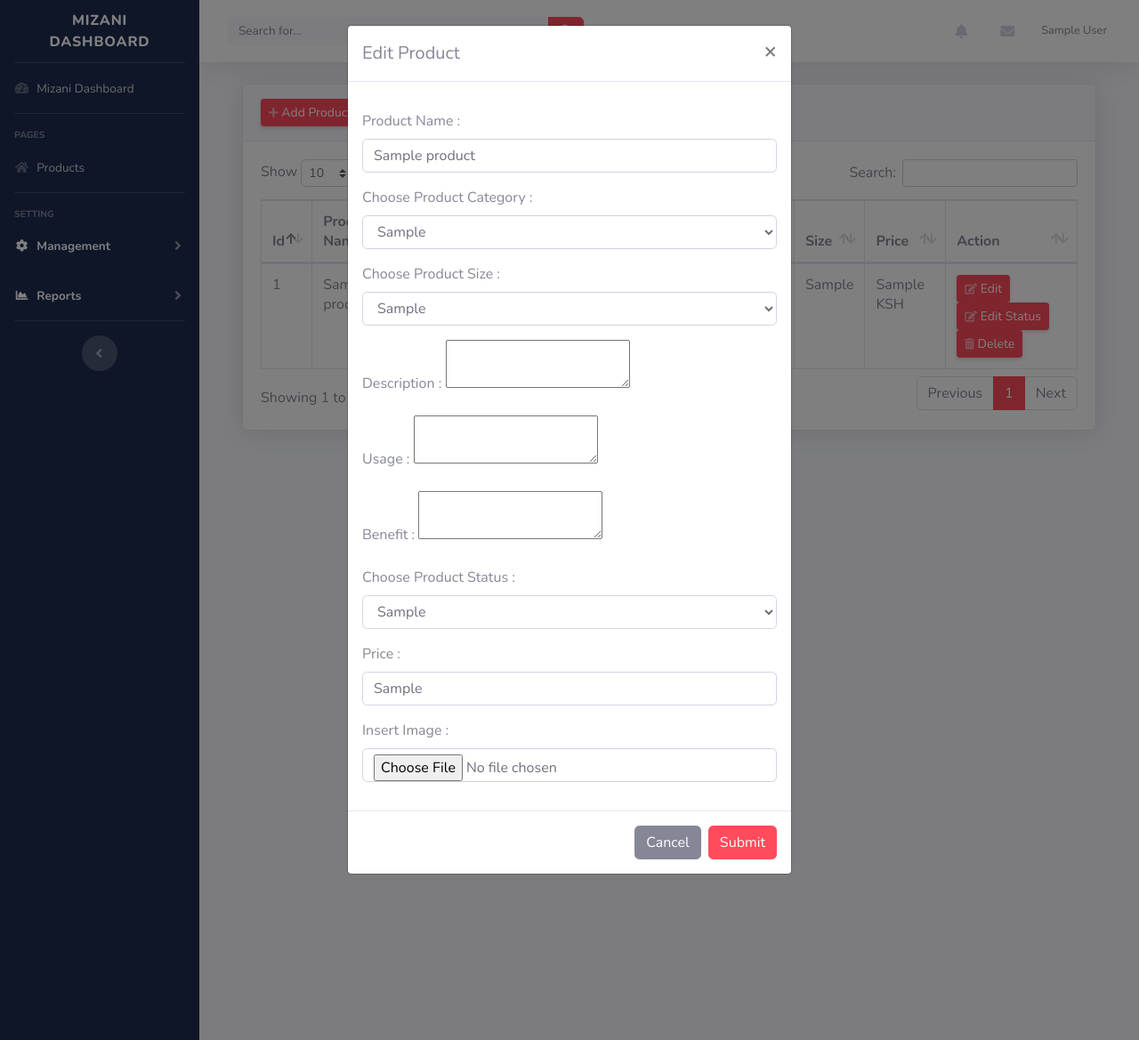
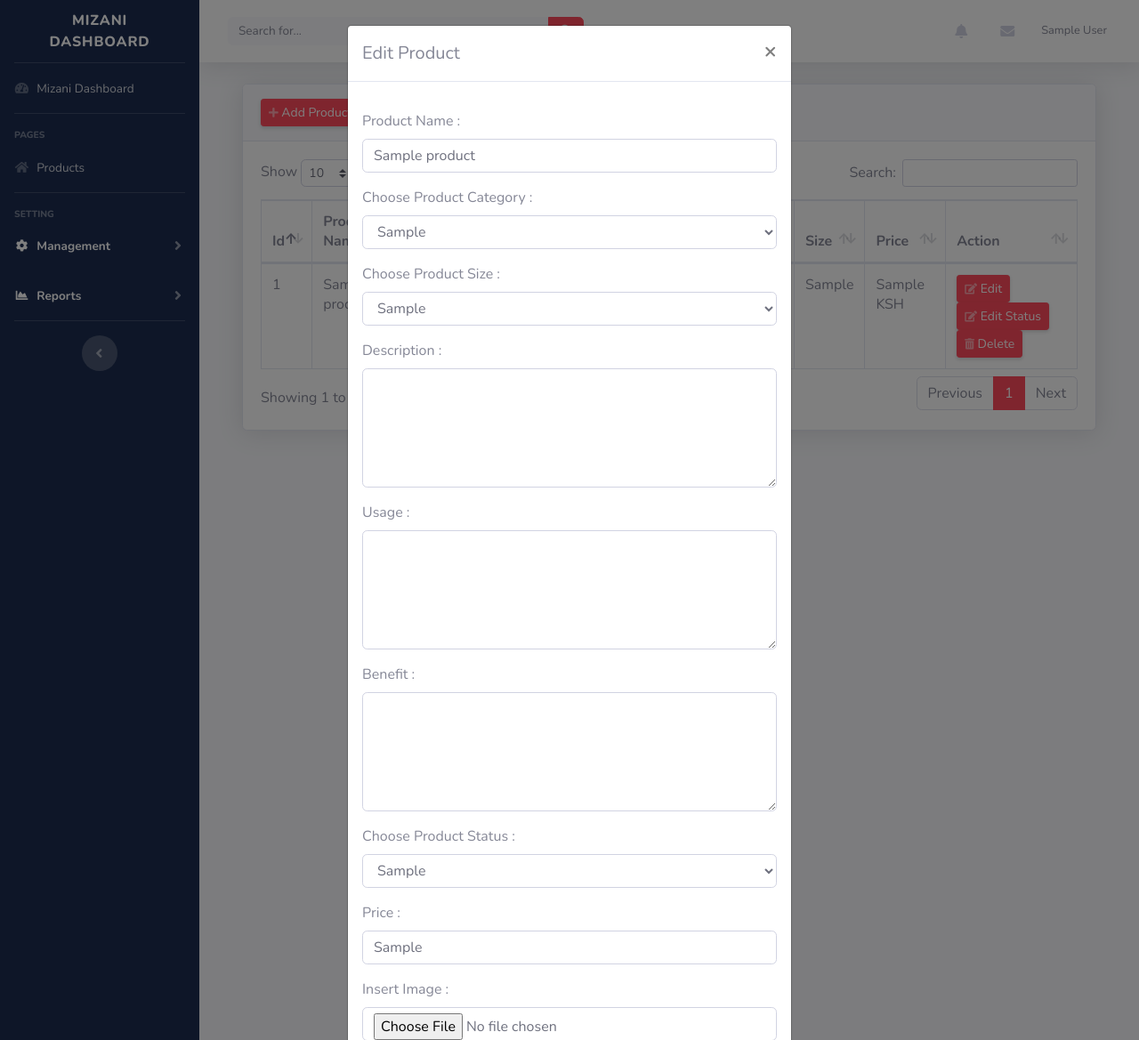
Before and after one commit to Farmulaio/Mizani-Dashboard, a Flask app: page /product in a window 1280 px wide, after a click on "Edit". Shown: the top 1169 px of the page at 89% size. Run offline with Flask 2, Linux system fonts and the light colour scheme; a user stored in the database is signed in; tables that the repository leaves empty hold one stand-in row (values such as "Sample post"); some libraries are stand-ins or nearby versions.

Commit message:
fix textarea in edit

```diff
--- a/dashboard/templates/product.html
+++ b/dashboard/templates/product.html
@@ -105,19 +105,19 @@
                       <div class="form-row">
                         <div class="form-group col-md-12">
                           <label for="exampleFormControlSelect1">Description :</label>
-                          <textarea id="summernoted" name="Description"></textarea>
+                          <textarea class="form-control" rows="5"  name="Description"></textarea>
                         </div>
                       </div>
                       <div class="form-row">
                         <div class="form-group col-md-12">
                           <label for="exampleFormControlSelect1">Usage :</label>
-                          <textarea id="summernoteu"  name="Usage"></textarea>
+                          <textarea class="form-control" rows="5"   name="Usage"></textarea>
                         </div>
                       </div>
                       <div class="form-row">
                         <div class="form-group col-md-12">
                           <label for="exampleFormControlSelect1">Benefit :</label>
-                          <textarea id="summernoteb" name="Benefit"></textarea>
+                          <textarea class="form-control" rows="5"  name="Benefit"></textarea>
                         </div>
                       </div>
                       <div class="form-group">
```
